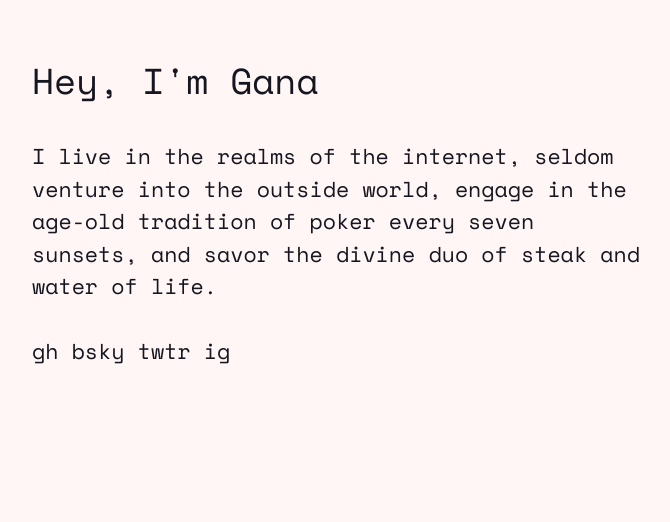
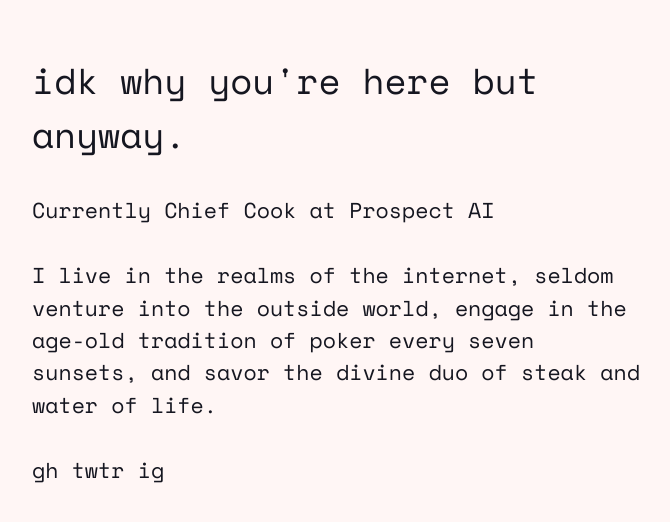
Before and after one commit to 0xgana/site, a plain HTML site: page index.html in a window 1280 px wide. Shown: the whole page, without its empty margins (298-968 px from the left). Drawn offline with nearby package versions, Linux system fonts and the light colour scheme.

Commit message:
Update index.html

```diff
--- a/index.html
+++ b/index.html
@@ -3,7 +3,7 @@
 
 <head>
     <meta charset="utf-8" />
-    <title></title>
+    <title>Gana</title>
     <meta name="viewport" content="width=device-width, initial-scale=1.0">
 
     <link href="https://fonts.googleapis.com/css2?family=Space+Mono:ital,wght@0,400;0,700;1,400;1,700&display=swap" rel="stylesheet" />
@@ -17,13 +17,14 @@
 
 <body>
     <main>
-        <h1>Hey, I'm <span>Gana</span></h1>
-        <h2>
-            I live in the realms of the internet, seldom venture into the outside world, engage in the age-old tradition of poker every seven sunsets, and savor the divine duo of steak and water of life.</h2>
+        <h1>idk why you're here but anyway.</h1>
+        <h2>Currently Chief Cook at <a href="https://prospectai.co" target="_blank">Prospect AI</a></h2>
 
         <h2>
+
+            I live in the realms of the internet, seldom venture into the outside world, engage in the age-old tradition of poker every seven sunsets, and savor the divine duo of steak and water of life.</h2>
+        <h2>
             <a href="https://github.com/0xgana" target="_blank">gh</a>
-            <a href="https://bsky.app/profile/0xgana.com" target="_blank">bsky</a>
             <a href="https://twitter.com/0xgana" target="_blank">twtr</a>
             <a href="https://www.instagram.com/0xgana/" target="_blank">ig</a>
 
```
